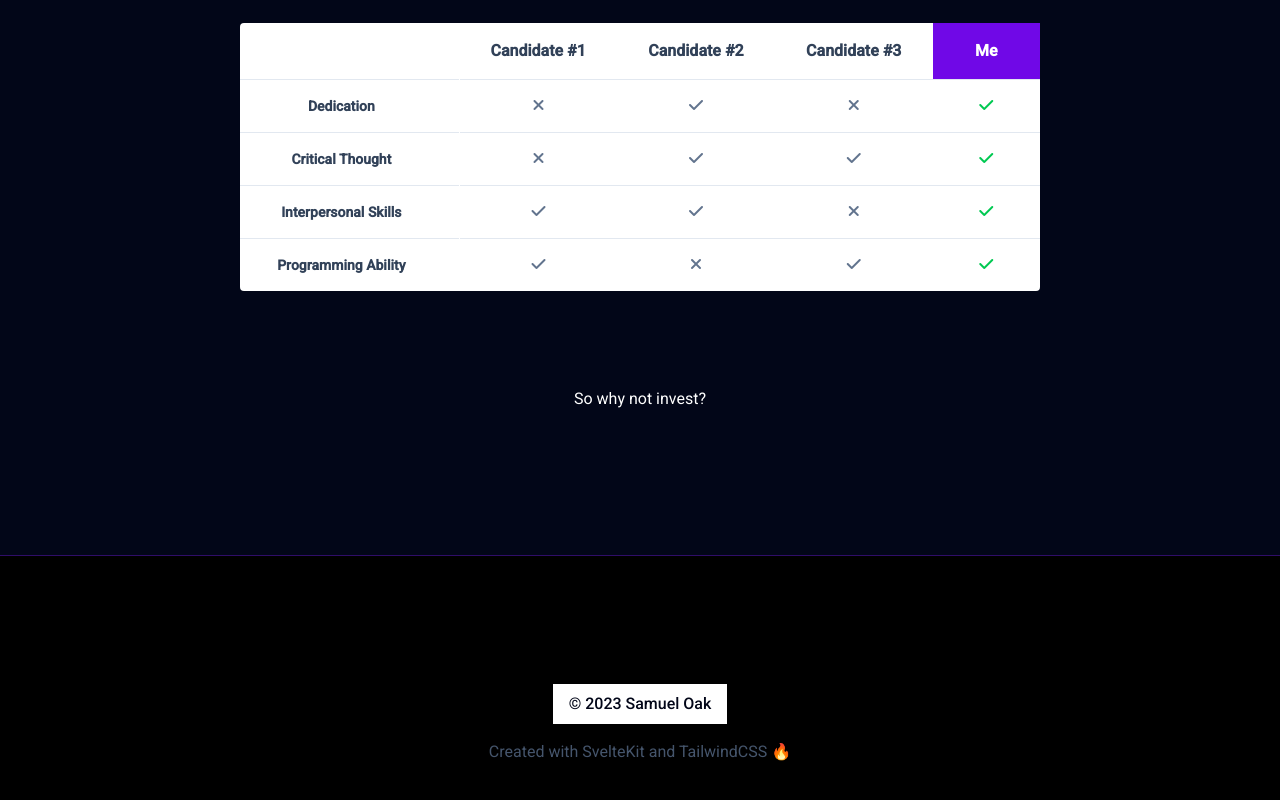
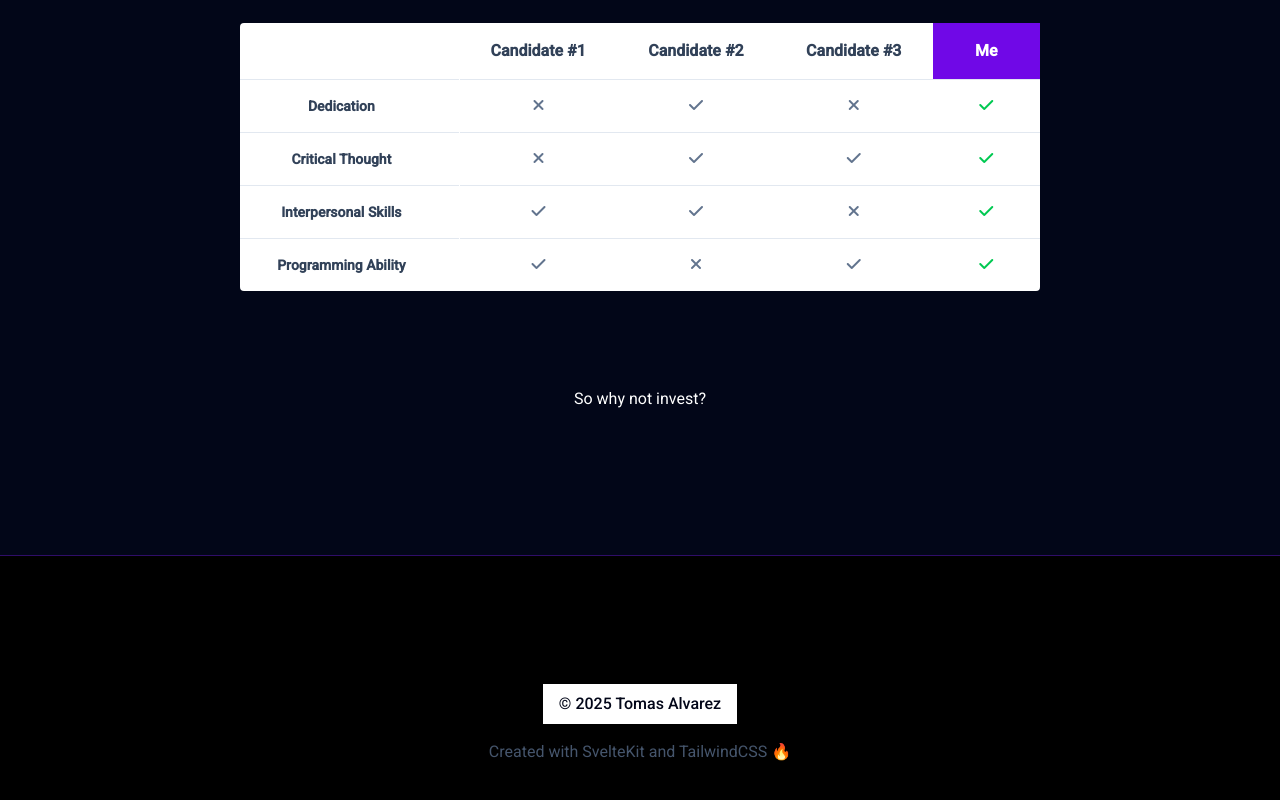
Before and after one commit to TomasAlvarez0/my-portfolio, a SvelteKit app: page / in a window 1280 px wide. Shown: the part 2946-3746 px from the top of the page. Built offline with nearby package versions, Linux system fonts and the light colour scheme.

Commit message:
Actualizar copyright

```diff
--- a/src/components/Footer.svelte
+++ b/src/components/Footer.svelte
@@ -1,6 +1,6 @@
 <footer class="py-20 sm:py-32 bg-black border-t border-solid border-violet-950 flex flex-col gap-4 items-center">
     <p class="px-4 py-2 bg-white text-slate-950 font-medium">
-        © 2023 Samuel Oak
+        © 2025 Tomas Alvarez
     </p>
     <p class="text-slate-600">Created with SvelteKit and TailwindCSS 🔥</p>
 </footer>
```
